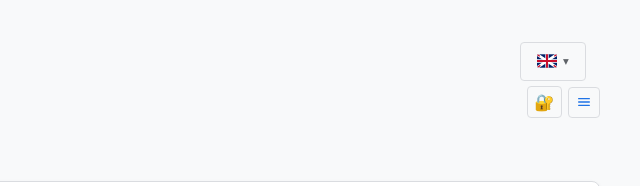
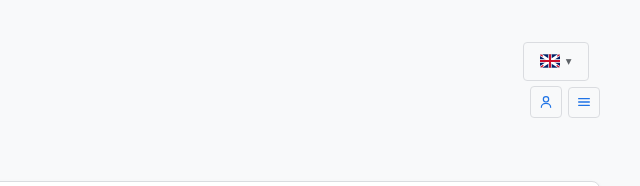
Before and after one commit to llauner/gliding-weight-balance, a website with bundled scripts: page public/index.html in a window 1280 px wide. Shown: the top 186 px of the page, 640-1280 px from the left. Built offline with nearby package versions, Linux system fonts and the light colour scheme; files whose address does not match are found by name.

Commit message:
better sign in icon

```diff
--- a/public/index.html
+++ b/public/index.html
@@ -62,7 +62,12 @@
             </div>
             <div class="auth-row">
               <span id="authUserText" class="auth-user-text" aria-live="polite"></span>
-              <button id="signInBtn" class="btn btn-icon auth-btn" type="button" title="Sign in with Google" aria-label="Sign in with Google" data-i18n-attr="title:auth.signInWithGoogle;aria-label:auth.signInWithGoogle">🔐</button>
+              <button id="signInBtn" class="btn btn-icon auth-btn" type="button" title="Sign in with Google" aria-label="Sign in with Google" data-i18n-attr="title:auth.signInWithGoogle;aria-label:auth.signInWithGoogle">
+                <svg viewBox="0 0 24 24" role="img" aria-hidden="true" focusable="false">
+                  <circle cx="12" cy="8" r="4"></circle>
+                  <path d="M5 20c0-3.3 3.1-6 7-6s7 2.7 7 6"></path>
+                </svg>
+              </button>
               <div class="menu">
                 <button id="menuBtn" class="btn btn-icon menu-btn" type="button" aria-haspopup="true" aria-expanded="false" aria-controls="menuDropdown" title="Menu" aria-label="Menu">
                   <svg width="16" height="16" viewBox="0 0 24 24" role="img" aria-hidden="true" focusable="false">
--- a/public/js/main.js
+++ b/public/js/main.js
@@ -93,6 +93,8 @@ const state = {
   loadedProfileName: "",
   loadedProfileIsDefault: false
 };
+
+const USER_ICON_SVG = '<svg viewBox="0 0 24 24" role="img" aria-hidden="true" focusable="false"><circle cx="12" cy="8" r="4"></circle><path d="M5 20c0-3.3 3.1-6 7-6s7 2.7 7 6"></path></svg>';
 
 function createId(prefix) {
   return `${prefix}_${Date.now()}_${Math.random().toString(36).slice(2, 8)}`;
@@ -300,7 +302,7 @@ function updateAuthUi(user) {
     elements.signInBtn.title = t("auth.signOut");
     elements.signInBtn.setAttribute("aria-label", t("auth.signOut"));
   } else {
-    elements.signInBtn.textContent = "🔐";
+    elements.signInBtn.innerHTML = USER_ICON_SVG;
     elements.signInBtn.disabled = false;
     elements.signInBtn.title = t("auth.signInWithGoogle");
     elements.signInBtn.setAttribute("aria-label", t("auth.signInWithGoogle"));
--- a/public/styles.css
+++ b/public/styles.css
@@ -156,6 +156,17 @@ body {
   min-width: 2rem;
   height: 2rem;
   font-size: 0.95rem;
+}
+
+.auth-btn svg {
+  display: block;
+  width: 1rem;
+  height: 1rem;
+  fill: none;
+  stroke: currentColor;
+  stroke-width: 1.8;
+  stroke-linecap: round;
+  stroke-linejoin: round;
 }
 
 .locale-dropdown-btn {
```
